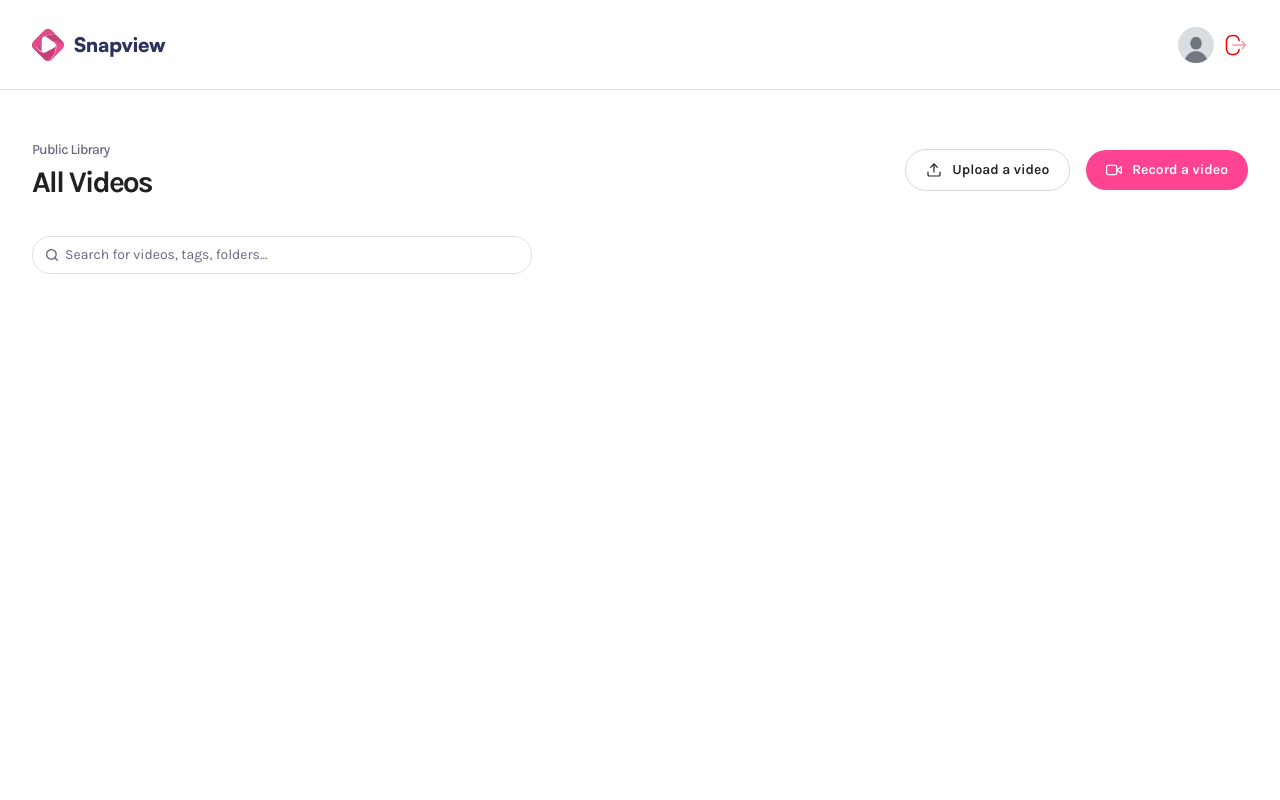
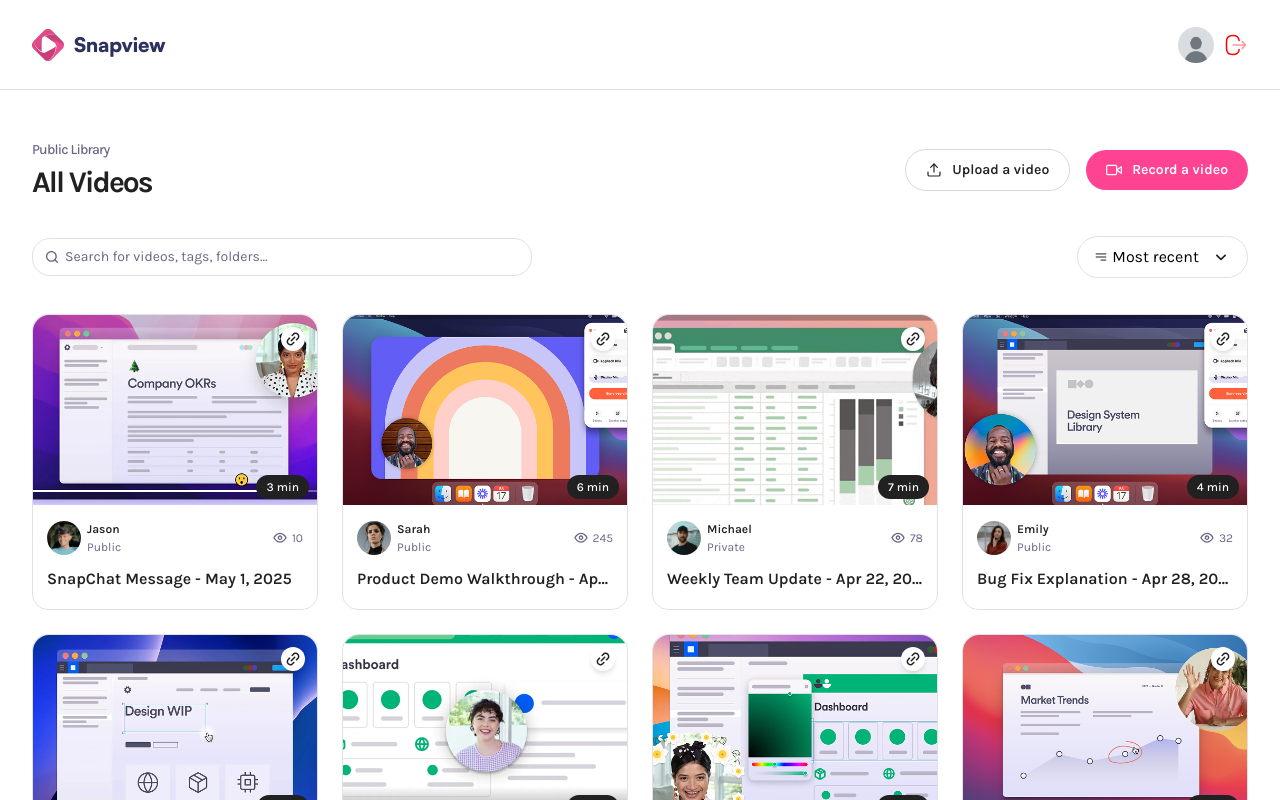
Before and after one commit to Anthony-333/snapview, a Next.js app: page / in a window 1280 px wide. Shown: the top 800 px of the page. Built offline with nearby package versions, Linux system fonts and the light colour scheme.

Commit message:
Add video display functionality with VideoCard component and DropdownList for sorting options

```diff
--- a/app/(root)/page.tsx
+++ b/app/(root)/page.tsx
@@ -1,10 +1,29 @@
 import Header from "@/components/Header";
+import VideoCard from "@/components/VideoCard";
+import { dummyCards } from "@/constants";
 import React from "react";
 
 const page = () => {
   return (
     <main className="wrapper page">
       <Header title="All Videos" subHeader="Public Library" />
+
+      <section className="video-grid">
+        {dummyCards.map((card) => (
+          <VideoCard
+            key={card.id}
+            id={card.id}
+            title={card.title}
+            thumbnail={card.thumbnail}
+            createdAt={card.createdAt}
+            userImg={card.userImg}
+            username={card.username}
+            views={card.views}
+            visibility={card.visibility}
+            duration={card.duration}
+          />
+        ))}
+      </section>
     </main>
   );
 };
--- a/app/(root)/profile/[id]/page.tsx
+++ b/app/(root)/profile/[id]/page.tsx
@@ -1,4 +1,6 @@
 import Header from "@/components/Header";
+import VideoCard from "@/components/VideoCard";
+import { dummyCards } from "@/constants";
 
 const page = async ({ params }: ParamsWithSearch) => {
   const { id } = await params;
@@ -11,7 +13,22 @@
         userImg="/assets/images/dummy.jpg"
       />
 
-      <h1 className="text-2xl font-karla">USER ID: {id}</h1>
+      <section className="video-grid">
+        {dummyCards.map((card) => (
+          <VideoCard
+            key={card.id}
+            id={card.id}
+            title={card.title}
+            thumbnail={card.thumbnail}
+            createdAt={card.createdAt}
+            userImg={card.userImg}
+            username={card.username}
+            views={card.views}
+            visibility={card.visibility}
+            duration={card.duration}
+          />
+        ))}
+      </section>
     </div>
   );
 };
--- /dev/null
+++ b/app/(root)/video/[videoId]/page.tsx
@@ -0,0 +1,7 @@
+import React from "react";
+
+const page = () => {
+  return <main className="wrapper page">Video details page</main>;
+};
+
+export default page;
--- /dev/null
+++ b/components/DropdownList.tsx
@@ -0,0 +1,44 @@
+"use client";
+
+import Image from "next/image";
+import React, { useState } from "react";
+
+const DropdownList = () => {
+  const [isOpen, setIsOpen] = useState(false);
+
+  return (
+    <div className="relative">
+      <div className="cursor-pointer" onClick={() => setIsOpen(!isOpen)}>
+        <div className="filter-trigger">
+          <figure>
+            <Image
+              src="/assets/icons/hamburger.svg"
+              width={14}
+              height={14}
+              alt="menu"
+            />
+            Most recent
+          </figure>
+          <Image
+            src="/assets/icons/arrow-down.svg"
+            width={20}
+            height={20}
+            alt="arrow-down"
+          />
+        </div>
+      </div>
+
+      {isOpen && (
+        <ul className="dropdown">
+          {["Most recent", "Most liked"].map((option) => (
+            <li key={option} className="list-item">
+              {option}
+            </li>
+          ))}
+        </ul>
+      )}
+    </div>
+  );
+};
+
+export default DropdownList;
--- a/components/Header.tsx
+++ b/components/Header.tsx
@@ -2,6 +2,7 @@
 import Image from "next/image";
 import Link from "next/link";
 import React from "react";
+import DropdownList from "./DropdownList";
 
 const Header = ({ subHeader, title, userImg }: SharedHeaderProps) => {
   return (
@@ -57,7 +58,7 @@
           />
         </div>
 
-        {/* <DropdownList/> */}
+        <DropdownList />
       </section>
     </header>
   );
--- /dev/null
+++ b/components/VideoCard.tsx
@@ -0,0 +1,72 @@
+"use client";
+
+import Image from "next/image";
+import Link from "next/link";
+import React from "react";
+
+const VideoCard = ({
+  id,
+  title,
+  thumbnail,
+  createdAt,
+  userImg,
+  username,
+  views,
+  visibility,
+  duration,
+}: VideoCardProps) => {
+  return (
+    <Link href={`/video/${id}`} className="video-card">
+      <Image
+        src={thumbnail}
+        alt="thumbnail"
+        width={290}
+        height={160}
+        className="thumbnail"
+      />
+      <article>
+        <div>
+          <figure>
+            <Image
+              src={userImg || "/assets/images/dummy.jpg"}
+              alt="avatar"
+              width={34}
+              height={34}
+              className="rounded-full aspect-square"
+            />
+            <figcaption>
+              <h3>{username}</h3>
+              <p>{visibility}</p>
+            </figcaption>
+          </figure>
+
+          <aside>
+            <Image
+              src="/assets/icons/eye.svg"
+              alt="views"
+              width={16}
+              height={16}
+            />
+            <span>{views}</span>
+          </aside>
+        </div>
+        <h2>
+          {title} -{" "}
+          {createdAt.toLocaleDateString("en-US", {
+            year: "numeric",
+            month: "short",
+            day: "numeric",
+          })}
+        </h2>
+      </article>
+      <button onClick={() => {}} className="copy-btn">
+        <Image src="/assets/icons/link.svg" width={18} height={18} alt="copy" />
+      </button>
+      {duration && (
+        <div className="duration">{Math.ceil(duration / 60)} min</div>
+      )}
+    </Link>
+  );
+};
+
+export default VideoCard;
--- a/index.d.ts
+++ b/index.d.ts
@@ -111,7 +111,7 @@
   src: string | null;
 }
 
-type Visibility = "public" | "private";
+type Visibility = string
 
 declare interface VideoDetails {
   videoId: string;
```
